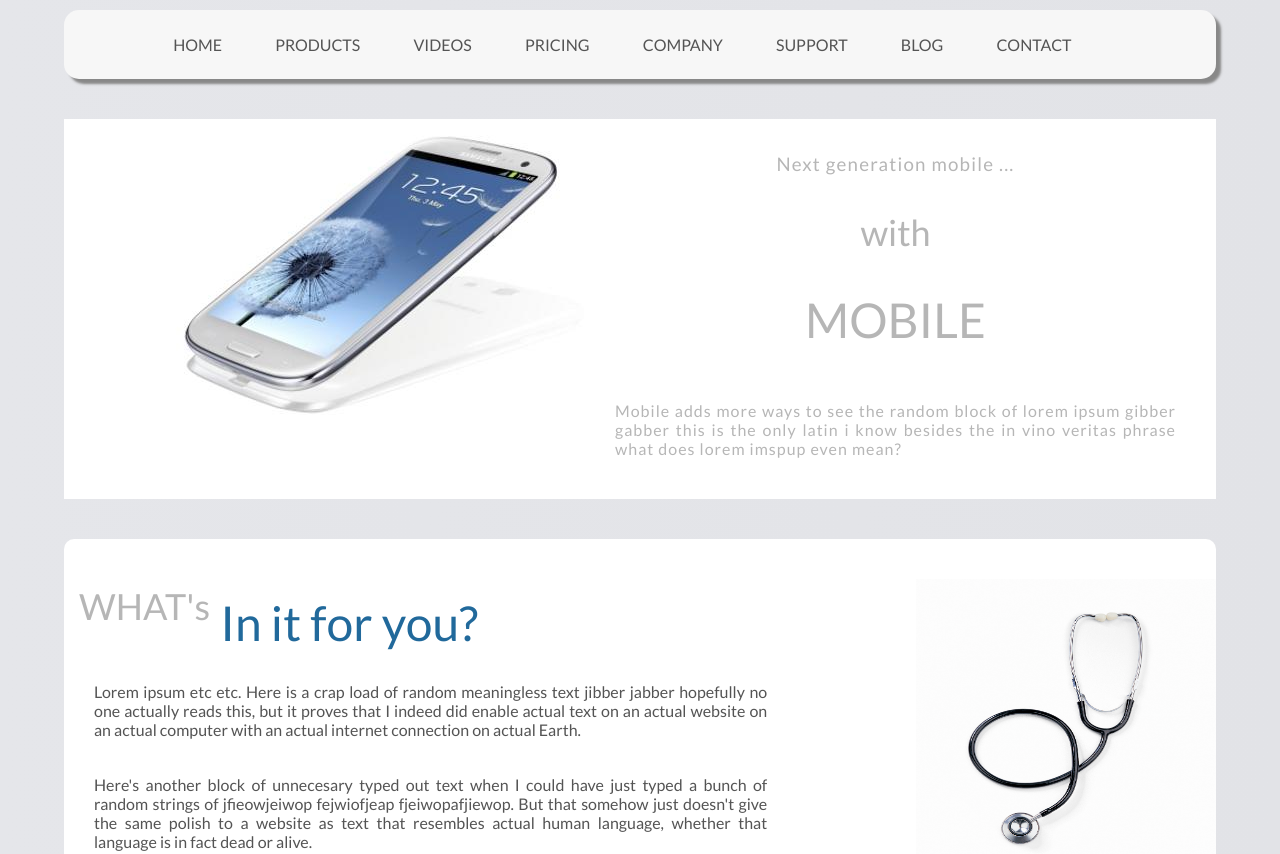
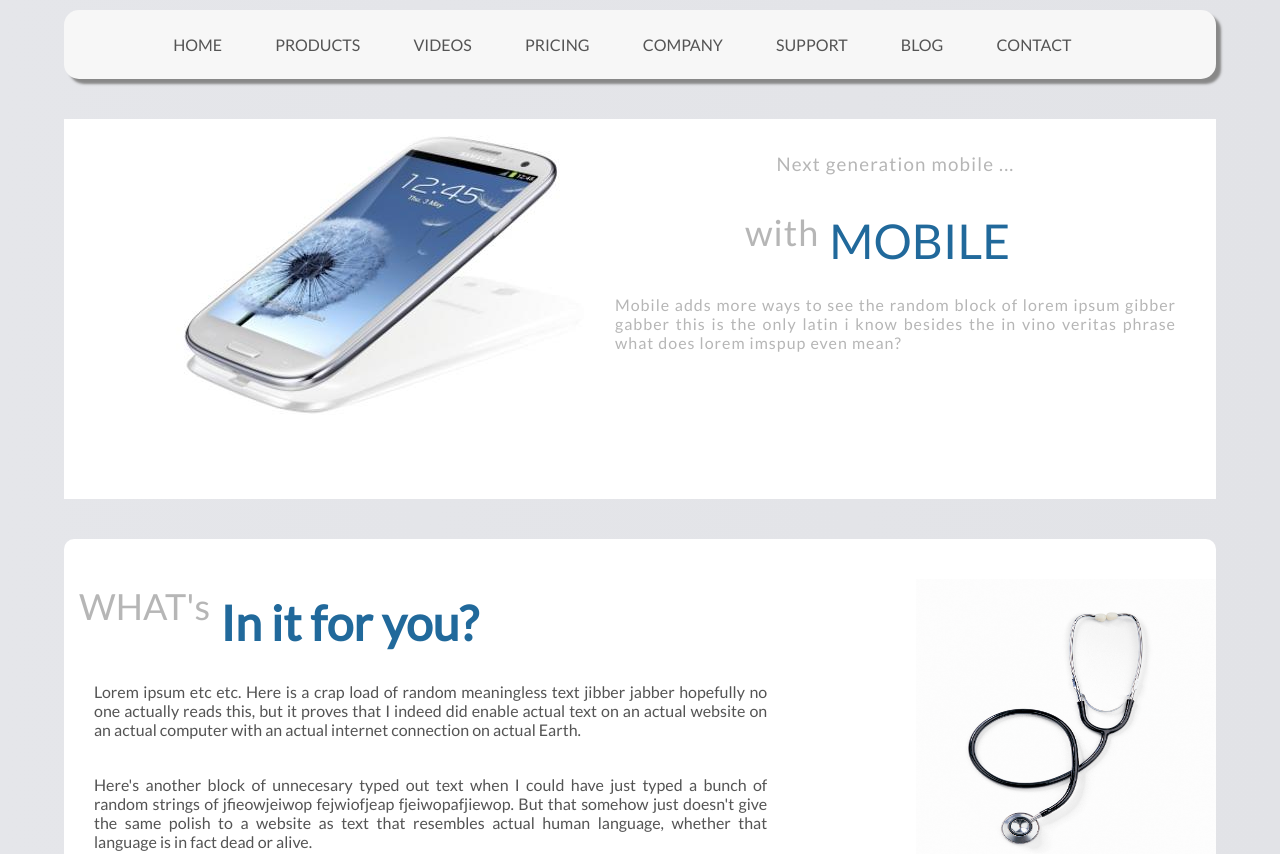
Before and after one commit to chelseamiller/frontenddev, a plain HTML site: page NextGen from PSD/index.html in a window 1280 px wide. Shown: the top 854 px of the page. Drawn offline with Linux system fonts and the light colour scheme.

Commit message:
Aligned intro section

```diff
--- a/NextGen from PSD/CSS/main.css
+++ b/NextGen from PSD/CSS/main.css
@@ -90,26 +90,36 @@ p {
 	text-align: center;
 	margin-right: 25px;
 	margin-bottom: 5px;
-	letter-spacing: 1.2px
+	letter-spacing: 1.2px;
+}
+
+.intro .subtitle {
+	width: 50%;
+	float: right;
+	margin-left: 185px;
+	margin-right: -20px;
+	text-align: center;
 }
 
 .intro h2 {
-	width: 50%;
-	float: right;
-	display: inline;
+	float: left;
 	text-align: center;
-	margin-right: 25px;
+	margin-left: 85px;
+	margin-right: -15px;
 	padding: 0px;
 	margin-bottom: 5px;
+	letter-spacing: 1px;
 }
 
 .intro h1 {
-	width: 50%;
-	float: right;
-	display: inline;
+	float: left;
 	text-align: center;
-	margin-right: 25px;
+	margin-left: 25px;
+	margin-right: -15px;
 	padding: 0px;
+	margin-bottom: 5px;
+	vertical-align: top;
+	color: #21699b;
 }
 
 .intro h4 {
@@ -138,6 +148,7 @@ p {
 	display: inline;
 	color: #21699b;
 	margin-bottom: 15px;
+	font-weight: bold;
 }
 
 .whyus h2 {
--- a/NextGen from PSD/index.html
+++ b/NextGen from PSD/index.html
@@ -22,7 +22,7 @@
 	<div class="intro">
 		<!-- background here will be of iphone, aligned left -->
 		<h3>Next generation mobile ...</h3>
-		<h2>with</h2> <h1>MOBILE</h1>
+		<span class="subtitle"><h2>with</h2> <h1>MOBILE</h1></span>
 		<h4>Mobile adds more ways to see the random block of lorem ipsum gibber gabber this is the only latin i know besides the in vino veritas phrase what does lorem imspup even mean?
 		<img class="logos" src="" />
 	</div>
```
